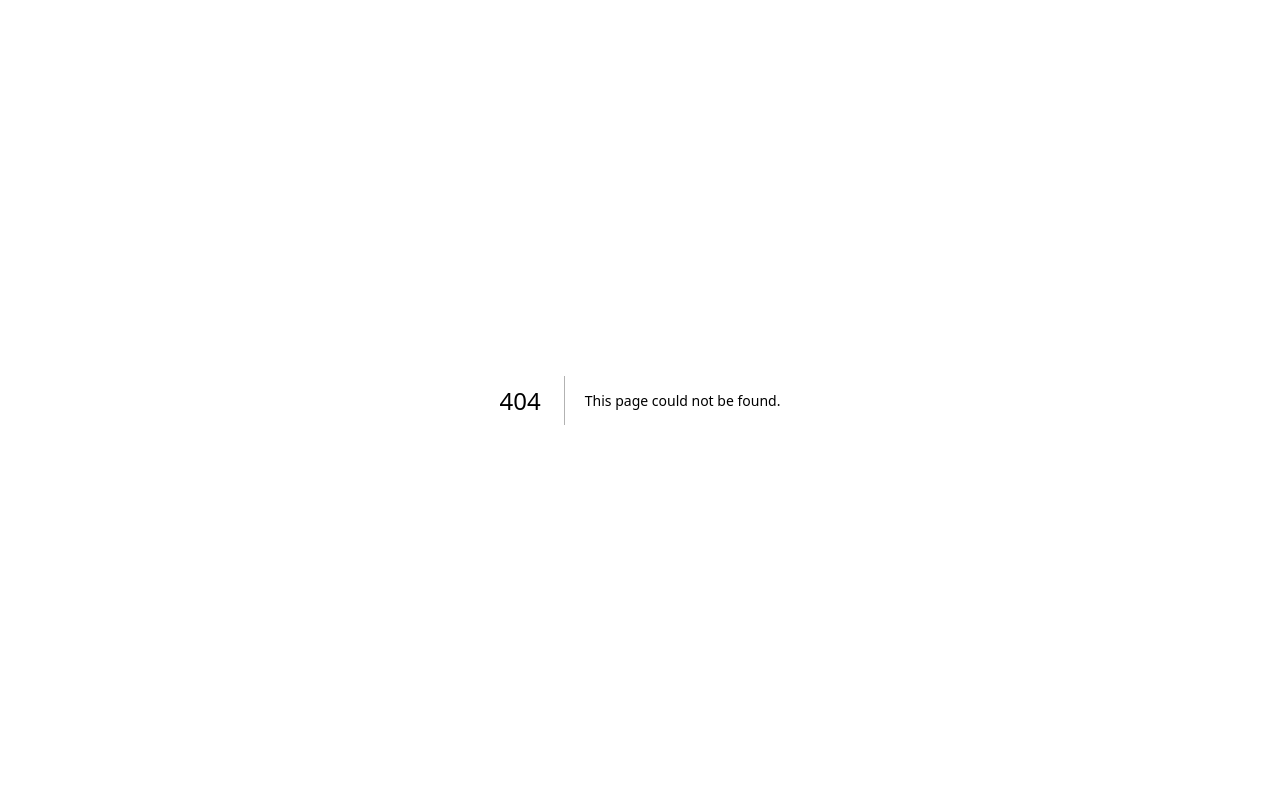
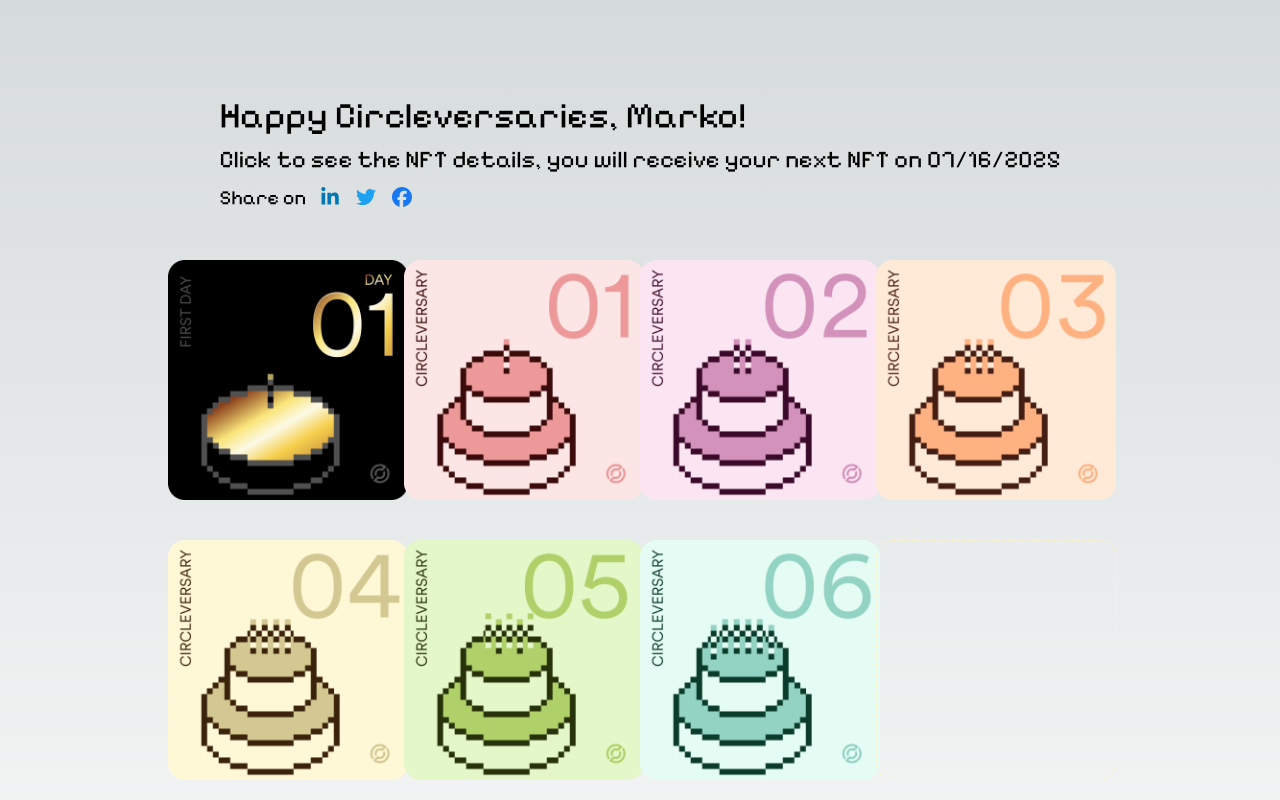
Before and after one commit to MarkoCenCircle/circle-employee-anniversary-nft, a Next.js app: page /users/1 in a window 1280 px wide. Before the commit this address had no page. Shown: the top 800 px of the page. Built offline with nearby package versions, Linux system fonts and the light colour scheme.

Commit message:
feat: dummy user page

```diff
--- a/package.json
+++ b/package.json
@@ -22,7 +22,10 @@
     "react": "^18",
     "react-dom": "^18",
     "react-hook-form": "^7.52.1",
-    "yup": "^1.4.0"
+    "yup": "^1.4.0",
+    "@fortawesome/fontawesome-svg-core": "^6.6.0",
+    "@fortawesome/free-brands-svg-icons": "^6.6.0",
+    "@fortawesome/react-fontawesome": "^0.2.2"
   },
   "devDependencies": {
     "@types/node": "^20",
--- a/pages/_app.tsx
+++ b/pages/_app.tsx
@@ -1,6 +1,7 @@
 import "@/styles/globals.css";
 import type { AppProps } from "next/app";
 import {DefaultSeo, DefaultSeoProps } from "next-seo";
+import {Pixelify_Sans} from "next/font/google";
 
 const seoOptions: DefaultSeoProps = {
   defaultTitle: 'Circle Anniversary NFTs',
@@ -17,13 +18,13 @@
     locale: 'en_US',
     images: [{
       url: 'https://circle-employee-anniversary-nft.vercel.app/nft-pics/1.png',
-      width: 1000,
-      height: 1000,
+      width: 500,
+      height: 500,
       alt: 'Sign up to receive NFTs on your Circle anniversaries!',
       type: 'image/png'
     }],
-    defaultImageHeight: 1000,
-    defaultImageWidth: 1000,
+    defaultImageHeight: 500,
+    defaultImageWidth: 500,
   },
   twitter: {
     site: 'https://circle-employee-anniversary-nft.vercel.app/',
@@ -31,9 +32,13 @@
   }
 }
 
+const pixelSans = Pixelify_Sans({ subsets: ['latin'] });
+
 export default function App({ Component, pageProps }: AppProps) {
   return <>
     <DefaultSeo {...seoOptions} />
-    <Component {...pageProps} />
+    <main className={pixelSans.className}>
+      <Component {...pageProps} />
+    </main>
   </>;
 }
--- a/pages/index.tsx
+++ b/pages/index.tsx
@@ -1,9 +1,6 @@
-import { Pixelify_Sans } from "next/font/google";
 import {SignUpForm} from "@/components/SignUpForm";
 import {useState} from "react";
 import {SignInForm} from "@/components/SignInForm";
-
-const pixelSans = Pixelify_Sans({ subsets: ['latin'] });
 
 export default function Home() {
   const [isSignIn, setIsSignIn] = useState(false)
@@ -13,12 +10,12 @@
   }
 
   return (
-    <div  className={`flex min-h-screen flex-col items-center py-24 px-12 ${pixelSans.className}`}>
-      <header className='flex items-center flex-col gap-2'>
+    <div className={`flex min-h-screen flex-col items-center py-24 px-12`}>
+      <div className='flex items-center flex-col gap-2'>
         <h1 className="text-5xl">Circle Anniversary NFTs</h1>
         <h2 className="text-2xl">Sign up to receive NFTs on your Circle anniversaries!</h2>
-      </header>
-      <main className='flex items-center flex-col gap-2 w-full'>
+      </div>
+      <div className='flex items-center flex-col gap-2 w-full'>
         {!isSignIn && <SignUpForm/>}
         {isSignIn && <SignInForm/>}
         <p className="mt-5 text-center text-md text-gray-400">
@@ -27,7 +24,7 @@
             {!isSignIn ? 'View your NFTs here' : 'Sign up here'}
           </button>
         </p>
-      </main>
+      </div>
     </div>
   );
 }
--- /dev/null
+++ b/pages/users/[id].tsx
@@ -0,0 +1,77 @@
+import Image from "next/image";
+import { FontAwesomeIcon as Icon } from '@fortawesome/react-fontawesome'
+import { faFacebook, faTwitter, faLinkedinIn } from '@fortawesome/free-brands-svg-icons'
+import Link from "next/link";
+import {NextSeo, NextSeoProps} from "next-seo";
+
+const User = () => {
+  const url = typeof window === 'undefined' ? '' : window.location.href
+  const twitterUrl = `https://twitter.com/intent/tweet?url=${encodeURI(url)}`
+  const facebookUrl = `https://www.facebook.com/sharer/sharer.php?u=${encodeURI(url)}`
+  const linkedInUrl = `http://www.linkedin.com/shareArticle?mini=true&url=${encodeURI(url)}`
+
+  const seoProps: NextSeoProps = {
+    title: 'Check my Circle anniversary NFTs!',
+    themeColor: '#29233b',
+    nofollow: true,
+    noindex: true,
+    canonical: url,
+    description: 'Happy Circleversaries, Marko!',
+    openGraph: {
+      title: 'Check my Circle anniversary NFTs!',
+      url,
+      type: 'website',
+      description: 'Happy Circleversaries, Marko!',
+      siteName: 'Circle Anniversary NFTs',
+      locale: 'en_US',
+      images: [{
+        url: 'https://circle-employee-anniversary-nft.vercel.app/nft-pics/1.png',
+        width: 500,
+        height: 500,
+        alt: 'Sign up to receive NFTs on your Circle anniversaries!',
+        type: 'image/png'
+      }],
+      defaultImageHeight: 500,
+      defaultImageWidth: 500,
+    },
+    twitter: {
+      site: url,
+      cardType: 'summary_large_image'
+    }
+  }
+
+  return <>
+    <NextSeo {...seoProps} />
+    <div className={`flex min-h-screen flex-col items-center py-24 px-6`}>
+      <div className='flex flex-col gap-2'>
+        <h1 className="text-4xl">Happy Circleversaries, Marko!</h1>
+        <h2 className="text-2xl">Click to see the NFT details, you will receive your next NFT on 07/16/2025</h2>
+        <div className="text-xl flex items-center gap-3">
+          <label>Share on</label>
+          <Link href={linkedInUrl} target='_blank' rel="noopener noreferrer">
+            <Icon icon={faLinkedinIn} width={24} color='#0077B5' />
+          </Link>
+          <Link href={twitterUrl} target='_blank' rel="noopener noreferrer">
+            <Icon icon={faTwitter} width={24} color='#1DA1F2' />
+          </Link>
+          <Link href={facebookUrl} target='_blank' rel="noopener noreferrer">
+            <Icon icon={faFacebook} width={24} color='#1877F2' />
+          </Link>
+        </div>
+      </div>
+      <div className='container mx-auto lg:px-36'>
+        <div className='mt-12 grid grid-flow-row grid-cols-2 md:grid-cols-3 lg:grid-cols-4 w-full'>
+          {
+            ([0, 1, 2, 3, 4, 5, 6, 7, 8, 9, 10]).map((value) => {
+              return <div className='mb-10 w-36 h-36 md:w-52 md:h-52 xl:w-60 xl:h-60 relative mx-auto' key={value}>
+                {value <=6 ? <Image className='hover:scale-105 transition-transform cursor-pointer ' src={`/nft-pics/${value}.png`} fill alt={`Happy ${value} Circleversary!`} /> : <div className='w-full h-full border rounded-2xl border-amber-100 border-dashed'></div>}
+              </div>
+            })
+          }
+        </div>
+      </div>
+    </div>
+  </>
+}
+
+export default User
```
Also changed, not shown: 1 other file (tests, documents, lock files or other folders).
